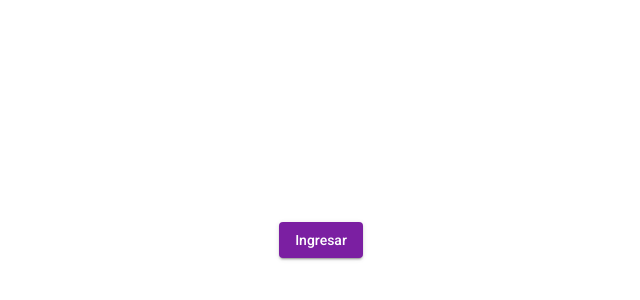
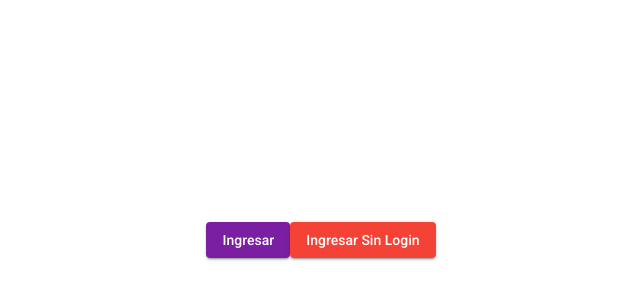
Before and after one commit to alejahndro02/heroesApp, an Angular app: page /auth/login in a window 1280 px wide. Shown: the part 400-700 px from the top of the page, without its empty margins (319-959 px from the left). Built offline with nearby package versions, Linux system fonts and the light colour scheme.

Commit message:
Se maqueto la vista del elemento button que ejecuta el metodo logInUnregistred

```diff
--- a/src/app/auth/pages/login/login.component.html
+++ b/src/app/auth/pages/login/login.component.html
@@ -6,5 +6,11 @@
             (click)="logIn()">
             Ingresar
         </button>
+        <button
+            mat-raised-button
+            color="warn"
+            (click)="logInUnRegistred()">
+            Ingresar Sin Login
+        </button>
     </mat-grid-tile>
 </mat-grid-list>
```
